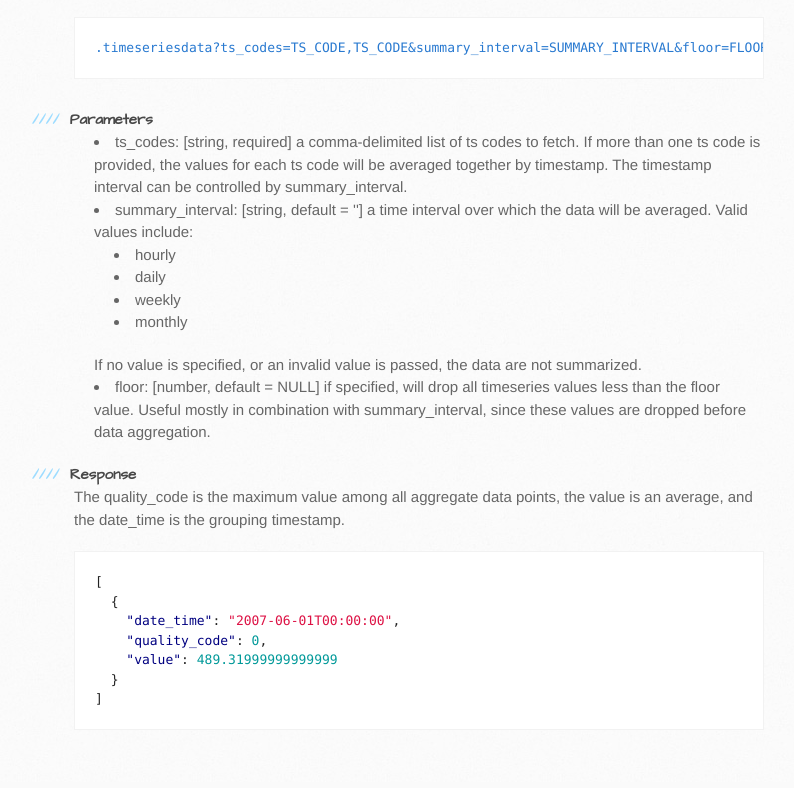
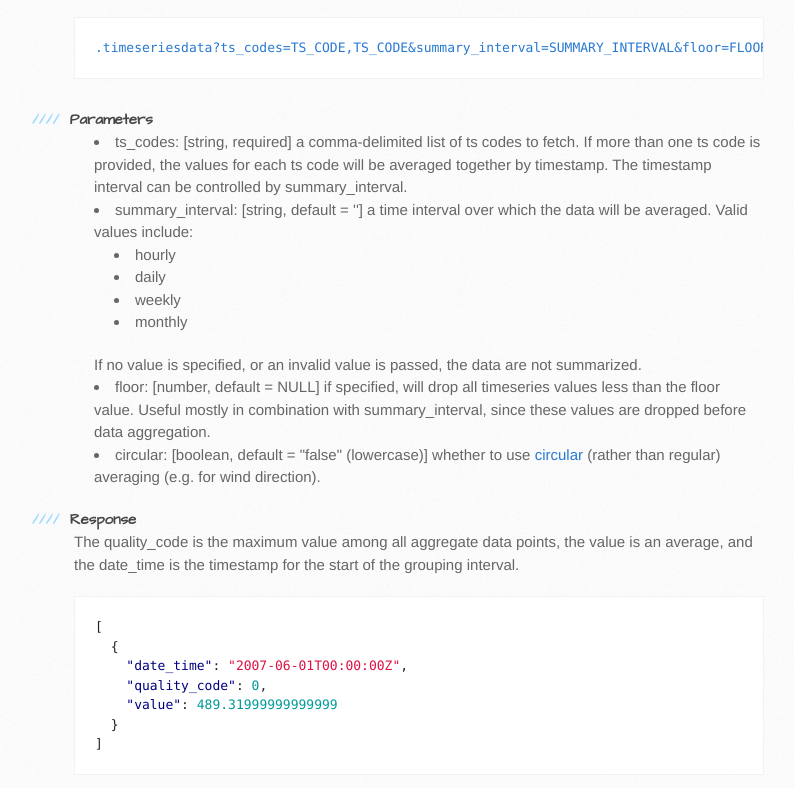
Before and after one commit to gadomski/cwms-jsonapi, a plain HTML site: page index.html in a window 1280 px wide. Shown: the part 3633-4421 px from the top of the page, without its empty margins (96-890 px from the left). Drawn offline with Linux system fonts and the light colour scheme.

Commit message:
Document circular argument and meaning of date_time

```diff
--- a/index.html
+++ b/index.html
@@ -192,7 +192,7 @@ The methods of accessing each of these models are described below.
 
 <p>To retrieve timeseries data from a given location:</p>
 
-<pre><code>.timeseriesdata?ts_codes=TS_CODE,TS_CODE&amp;summary_interval=SUMMARY_INTERVAL&amp;floor=FLOOR
+<pre><code>.timeseriesdata?ts_codes=TS_CODE,TS_CODE&amp;summary_interval=SUMMARY_INTERVAL&amp;floor=FLOOR&amp;circular=CIRCULAR
 </code></pre>
 
 <h4>
@@ -221,17 +221,21 @@ Parameters
     if specified, will drop all timeseries values less than the floor value.
     Useful mostly in combination with summary_interval, since these values are dropped before data aggregation.
   </li>
+  <li><strong>circular</strong>:
+    [boolean, default = "false" (lowercase)]
+    whether to use <a href="https://en.wikipedia.org/wiki/Mean_of_circular_quantities">circular</a> (rather than regular) averaging (e.g. for wind direction).
+  </li>
 </ul>
 
 
 <h4>
 <a name="response-2" class="anchor" href="#response-2"><span class="octicon octicon-link"></span></a>Response</h4>
 
-<p>The quality_code is the maximum value among all aggregate data points, the value is an average, and the date_time is the grouping timestamp.</p>
+<p>The quality_code is the maximum value among all aggregate data points, the value is an average, and the date_time is the timestamp for the start of the grouping interval.</p>
 
 <div class="highlight highlight-json"><pre><span class="p">[</span>
   <span class="p">{</span>
-    <span class="nt">"date_time"</span><span class="p">:</span> <span class="s2">"2007-06-01T00:00:00"</span><span class="p">,</span>
+    <span class="nt">"date_time"</span><span class="p">:</span> <span class="s2">"2007-06-01T00:00:00Z"</span><span class="p">,</span>
     <span class="nt">"quality_code"</span><span class="p">:</span> <span class="mi">0</span><span class="p">,</span>
     <span class="nt">"value"</span><span class="p">:</span> <span class="mf">489.31999999999999</span>
   <span class="p">}</span>
```
